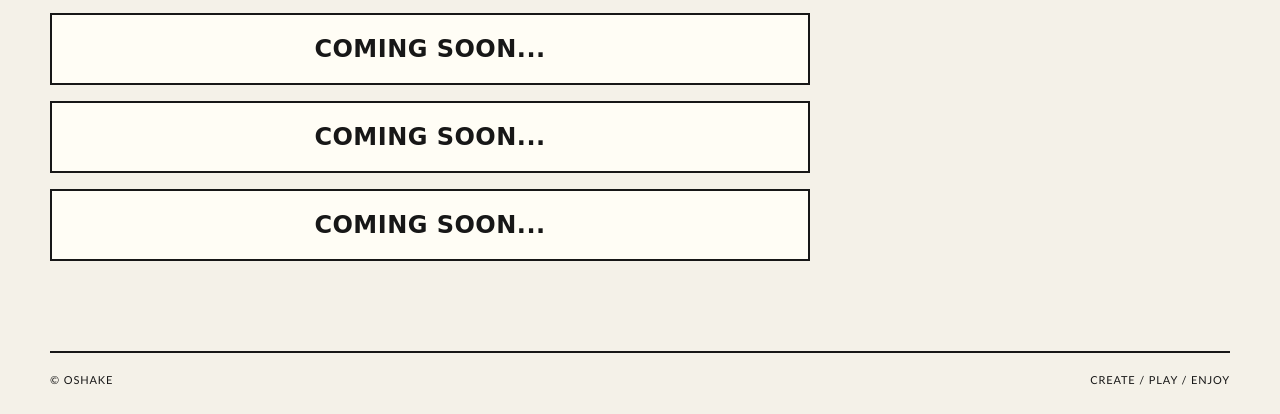
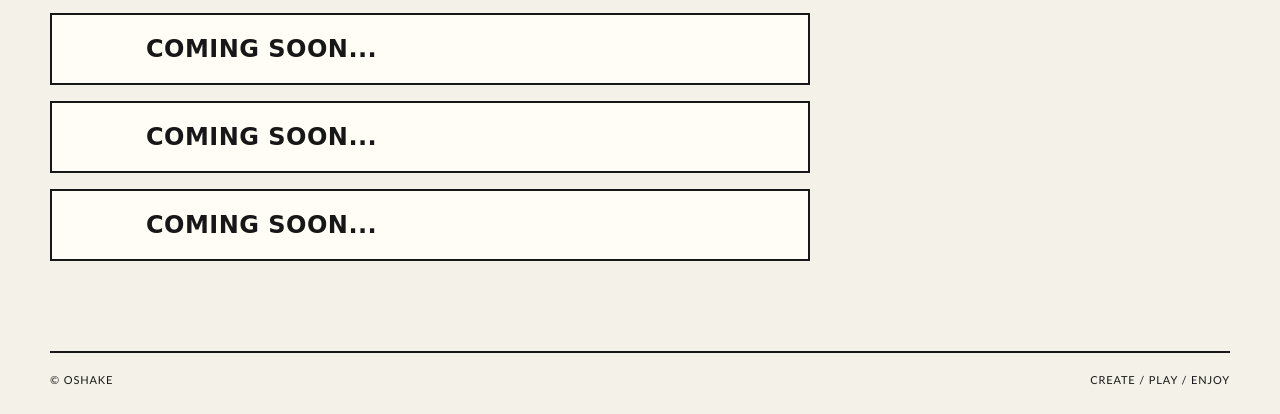
Before and after one commit to shake0nigiri/shake0nigiri.github.io, a plain HTML site: page index.html in a window 1280 px wide. Shown: the part 1226-1640 px from the top of the page. Drawn offline with Linux system fonts and the light colour scheme.

Commit message:
Update style.css

```diff
--- a/style.css
+++ b/style.css
@@ -451,7 +451,9 @@ h1 {
 
   align-items: center;
 
-  justify-content: center;
+  justify-content: flex-start;
+
+  gap: 18px;
 
   width: 100%;
 
@@ -491,6 +493,20 @@ h1 {
   background: #171717;
 
   color: #fffdf5;
+}
+
+
+/* SNSアイコン分の空白 */
+
+.coming-soon-button::before {
+  content: "";
+
+  display: block;
+
+  width: 48px;
+  height: 48px;
+
+  flex-shrink: 0;
 }
 
 
```
